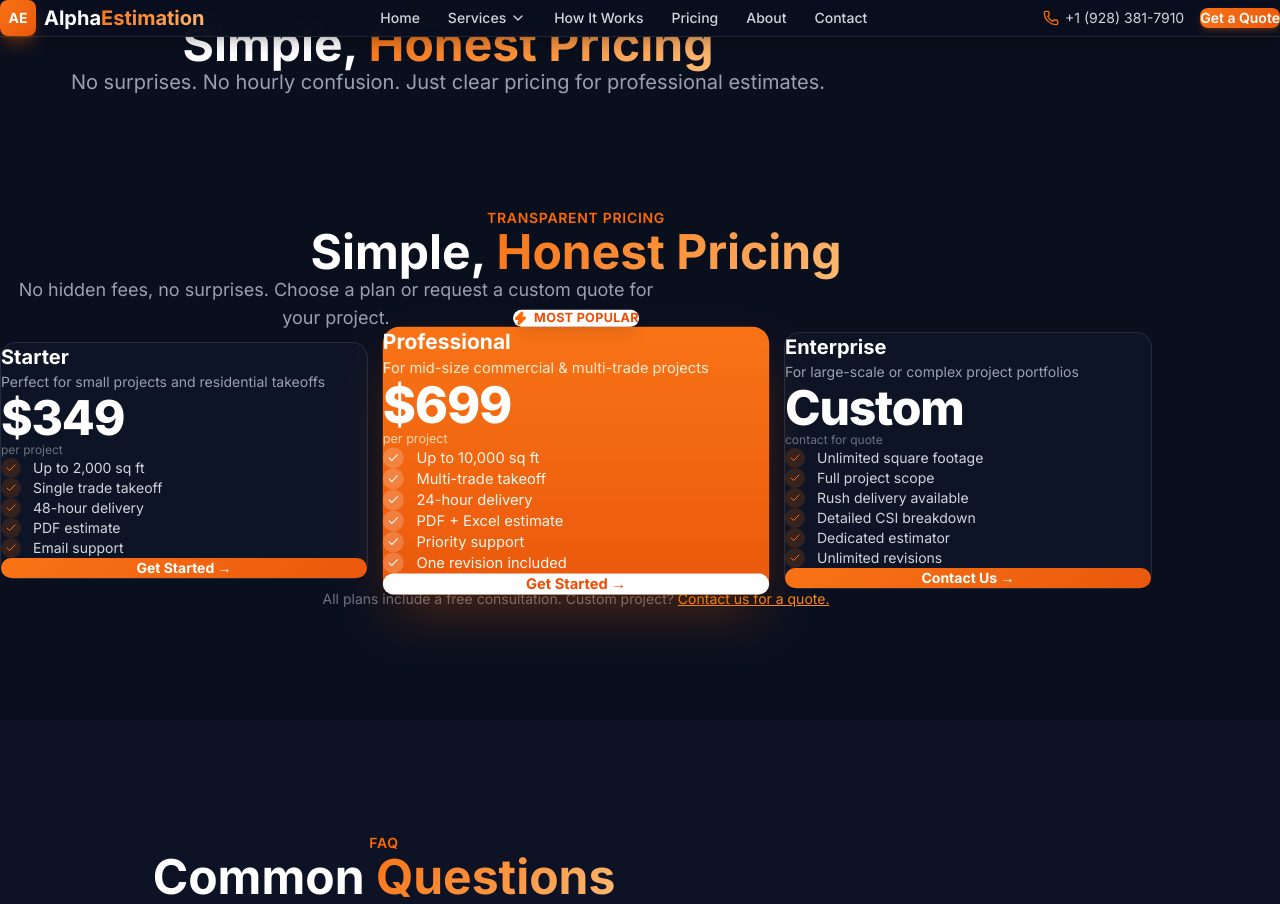
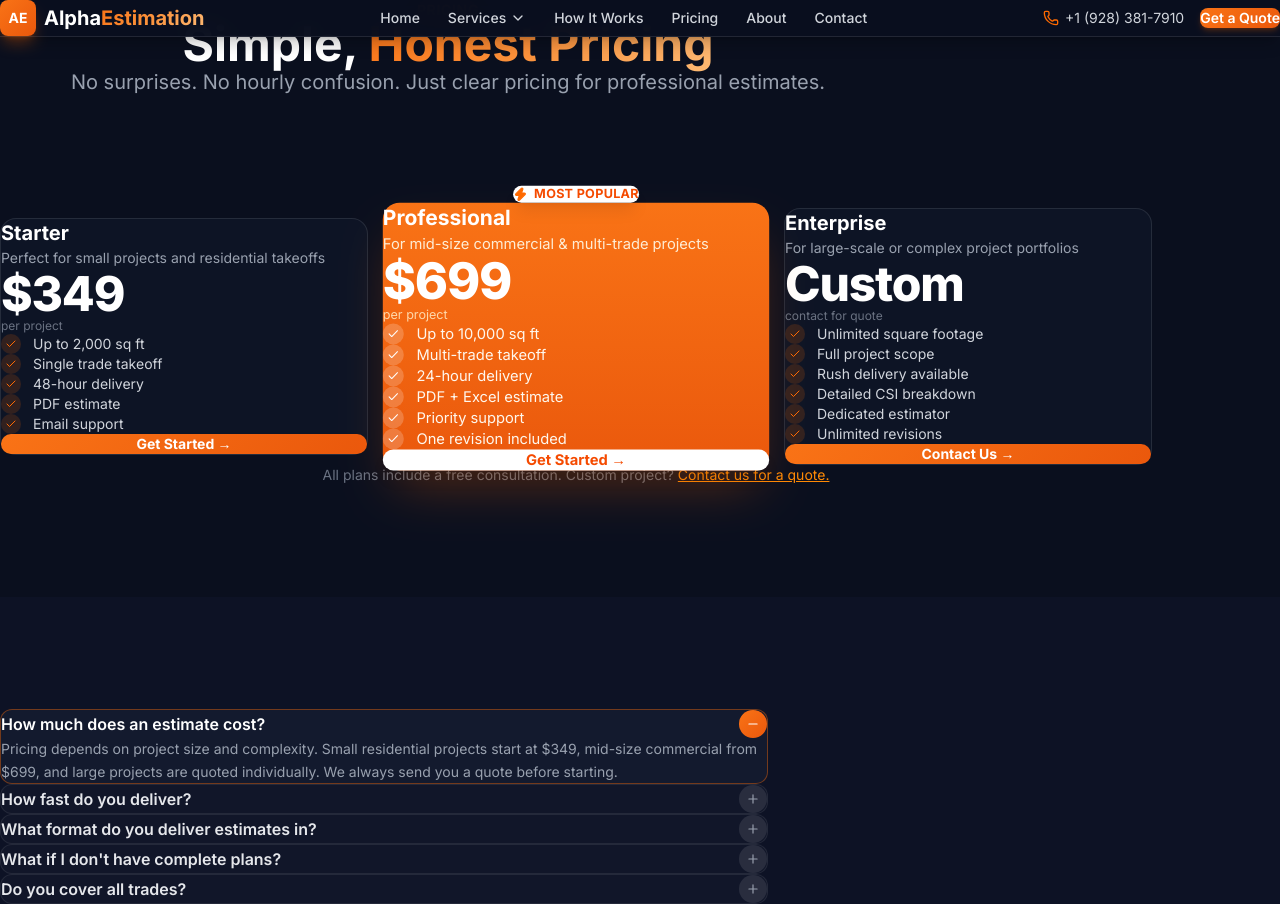
Before and after one commit to kamraann01/alpha-estimation, a Next.js app: page /pricing in a window 1280 px wide. Shown: the top 904 px of the page. Built offline with nearby package versions, Linux system fonts and the light colour scheme.

Commit message:
QA: fix duplicate headings (hideHeader on Pricing/FAQ), SSL security headers, remove console.log, fix dead href

```diff
--- a/src/app/contact/page.tsx
+++ b/src/app/contact/page.tsx
@@ -48,7 +48,7 @@ export default function ContactPage() {
             {[
               { icon: Phone, title: "Phone", value: "+1 (928) 381-7910", href: "tel:+19283817910" },
               { icon: Mail, title: "Email", value: "contact@alphaestimation.com", href: "mailto:contact@alphaestimation.com" },
-              { icon: MapPin, title: "Office", value: "117 S Lexington Street STE 100, Harrisonville, MO 64701", href: "#" },
+              { icon: MapPin, title: "Office", value: "117 S Lexington Street STE 100, Harrisonville, MO 64701", href: "https://maps.google.com/?q=117+S+Lexington+Street+STE+100+Harrisonville+MO+64701" },
             ].map((item, i) => (
               <a key={i} href={item.href} className="glass rounded-2xl p-6 flex items-start gap-4 hover:border-orange-500/30 transition-all block">
                 <div className="w-12 h-12 gradient-bg rounded-xl flex items-center justify-center shrink-0">
--- a/src/app/faq/page.tsx
+++ b/src/app/faq/page.tsx
@@ -15,7 +15,7 @@ export default function FAQPage() {
         <h1 className="text-5xl font-bold text-white mb-4">Frequently Asked <span className="gradient-text">Questions</span></h1>
         <p className="text-gray-400 text-xl">Everything you need to know about our services.</p>
       </div>
-      <FAQ />
+      <FAQ hideHeader />
       <CTA />
     </div>
   );
--- a/src/app/get-a-quote/page.tsx
+++ b/src/app/get-a-quote/page.tsx
@@ -30,7 +30,6 @@ export default function GetAQuotePage() {
 
   const onSubmit = async (data: FormData) => {
     // In production: send to API route or email service
-    console.log(data);
     await new Promise(r => setTimeout(r, 1000));
     setSubmitted(true);
   };
--- a/src/app/pricing/page.tsx
+++ b/src/app/pricing/page.tsx
@@ -16,8 +16,8 @@ export default function PricingPage() {
         <h1 className="text-5xl font-bold text-white mb-4">Simple, <span className="gradient-text">Honest Pricing</span></h1>
         <p className="text-gray-400 text-xl">No surprises. No hourly confusion. Just clear pricing for professional estimates.</p>
       </div>
-      <Pricing />
-      <FAQ />
+      <Pricing hideHeader />
+      <FAQ hideHeader />
       <CTA />
     </div>
   );
--- a/src/components/home/FAQ.tsx
+++ b/src/components/home/FAQ.tsx
@@ -31,12 +31,13 @@ const faqs = [
   },
 ];
 
-export default function FAQ() {
+export default function FAQ({ hideHeader = false }: { hideHeader?: boolean }) {
   const [open, setOpen] = useState<number | null>(0);
 
   return (
     <section className="section-padding bg-[#0d1225]">
       <div className="max-w-3xl mx-auto px-4 sm:px-6 lg:px-8">
+        {!hideHeader && (
         <motion.div
           initial={{ opacity: 0, y: 20 }}
           whileInView={{ opacity: 1, y: 0 }}
@@ -49,6 +50,7 @@ export default function FAQ() {
           </h2>
           <p className="text-gray-400 text-lg">Everything you need to know before getting started.</p>
         </motion.div>
+        )}
 
         <div className="space-y-3">
           {faqs.map((faq, i) => (
--- a/src/components/home/Pricing.tsx
+++ b/src/components/home/Pricing.tsx
@@ -57,10 +57,11 @@ const plans = [
   },
 ];
 
-export default function Pricing() {
+export default function Pricing({ hideHeader = false }: { hideHeader?: boolean }) {
   return (
     <section className="section-padding bg-[#0a0f1e]">
       <div className="max-w-6xl mx-auto px-4 sm:px-6 lg:px-8">
+        {!hideHeader && (
         <motion.div
           initial={{ opacity: 0, y: 20 }}
           whileInView={{ opacity: 1, y: 0 }}
@@ -75,6 +76,7 @@ export default function Pricing() {
             No hidden fees, no surprises. Choose a plan or request a custom quote for your project.
           </p>
         </motion.div>
+        )}
 
         <div className="grid grid-cols-1 md:grid-cols-3 gap-6 items-center">
           {plans.map((plan, i) => (
```
